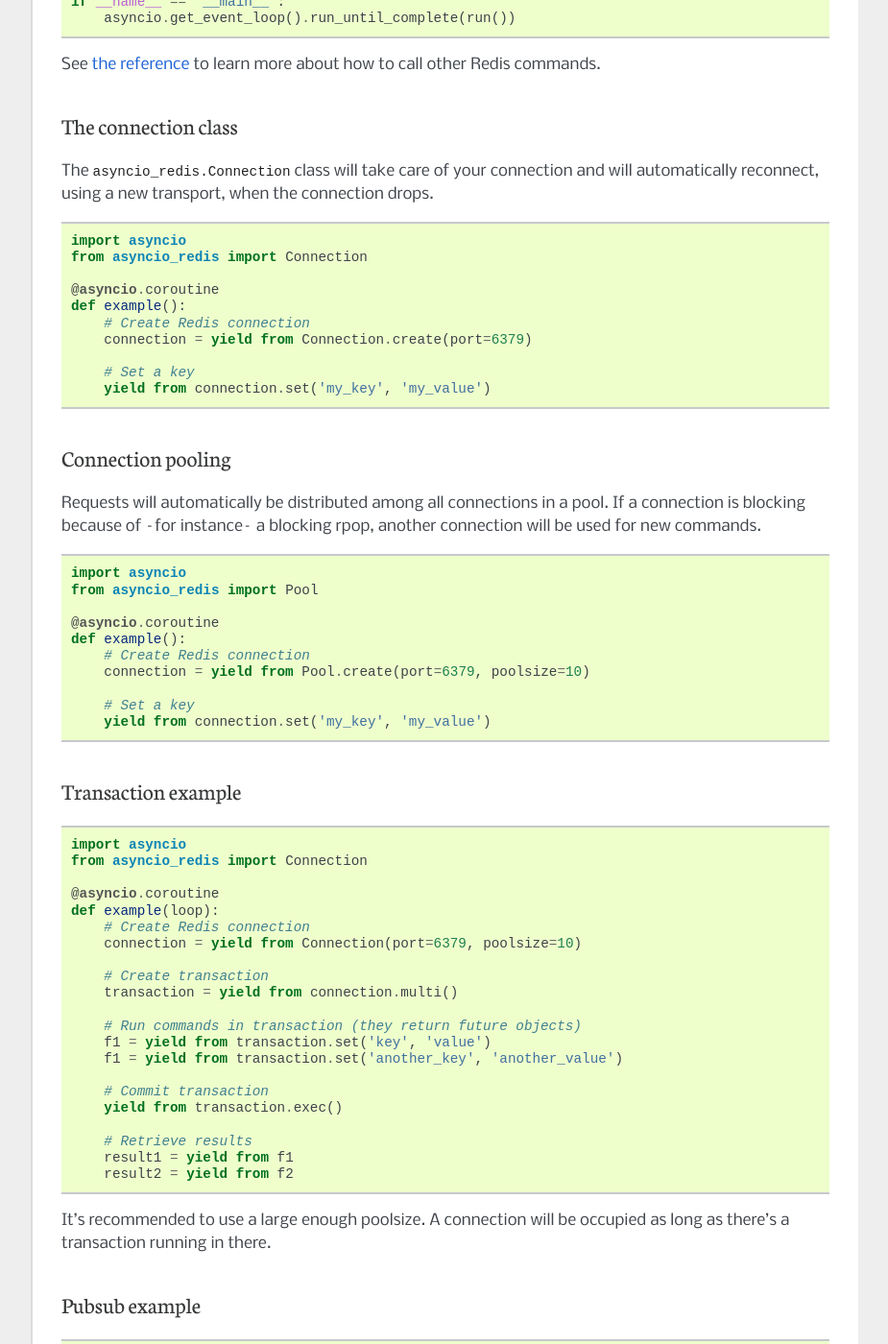
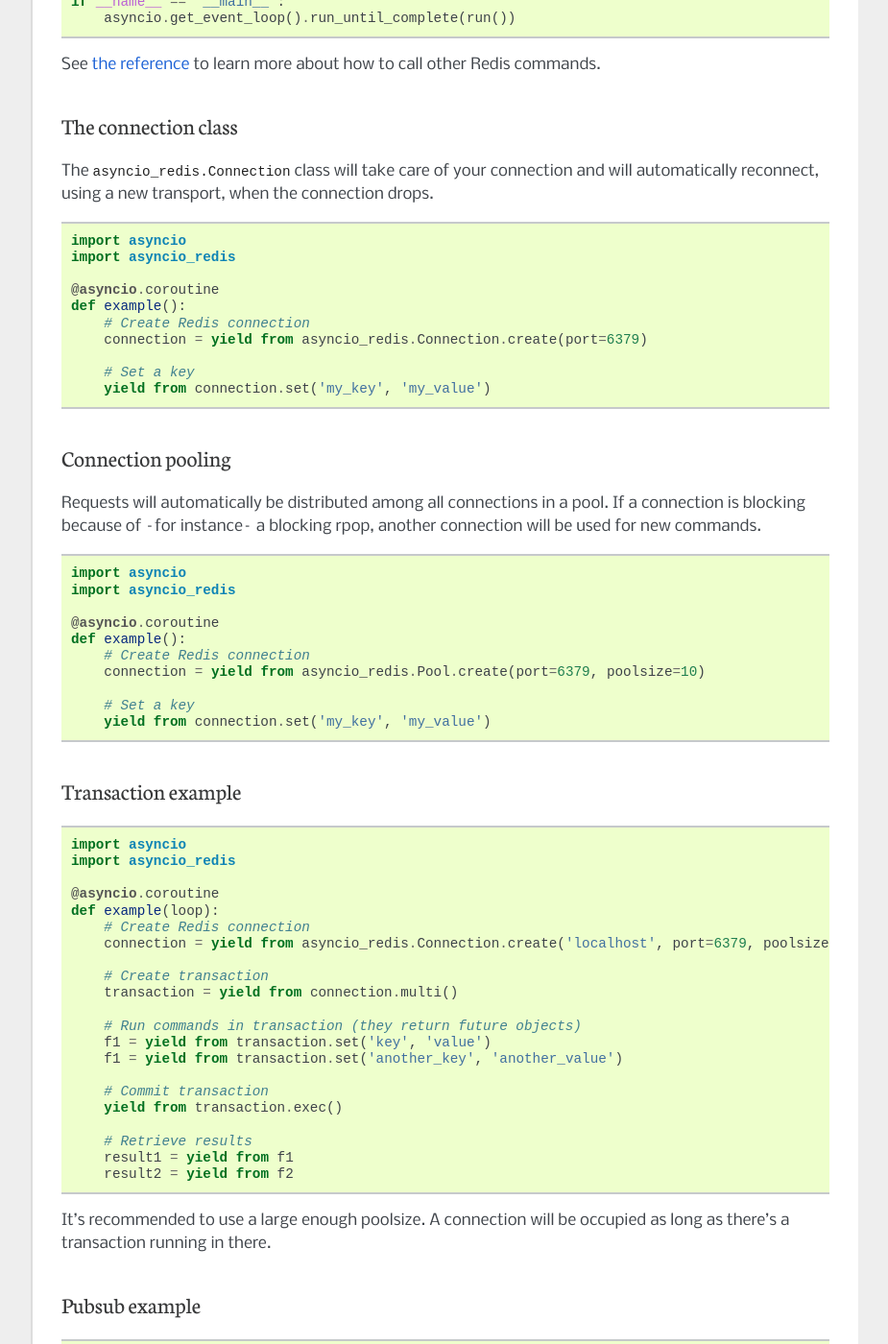
Before and after one commit to jonathanslenders/asyncio-redis, a Sphinx documentation site: the page built from docs/index.rst, in a window 1280 px wide and 1400 px high, scrolled down 913 px. Shown: the whole window at 96% size, without its empty margins (198-1123 px from the left). Built offline with Sphinx 7.4.7, drawn with Linux system fonts in a browser that asks for light colours; some of the changed text lies outside the part shown.

Commit message:
Improved documentation.

```diff
--- a/docs/index.rst
+++ b/docs/index.rst
@@ -35,12 +35,12 @@
 ::
 
     import asyncio
-    from asyncio_redis import Connection
+    import asyncio_redis
 
     @asyncio.coroutine
     def run():
         # Create Redis connection
-        connection = yield from Connection.create(port=6379, poolsize=10)
+        connection = yield from asyncio_redis.Connection.create(port=6379, poolsize=10)
 
         # Set a key
         yield from connection.set(u'my_key', u'my_value')
@@ -66,12 +66,12 @@
 .. code:: python
 
     import asyncio
-    from asyncio_redis import Connection
+    import asyncio_redis
 
     @asyncio.coroutine
     def example():
         # Create Redis connection
-        connection = yield from Connection.create(port=6379)
+        connection = yield from asyncio_redis.Connection.create(port=6379)
 
         # Set a key
         yield from connection.set('my_key', 'my_value')
@@ -88,12 +88,12 @@
 .. code:: python
 
     import asyncio
-    from asyncio_redis import Pool
+    import asyncio_redis
 
     @asyncio.coroutine
     def example():
         # Create Redis connection
-        connection = yield from Pool.create(port=6379, poolsize=10)
+        connection = yield from asyncio_redis.Pool.create(port=6379, poolsize=10)
 
         # Set a key
         yield from connection.set('my_key', 'my_value')
@@ -105,12 +105,12 @@
 .. code:: python
 
     import asyncio
-    from asyncio_redis import Connection
+    import asyncio_redis
 
     @asyncio.coroutine
     def example(loop):
         # Create Redis connection
-        connection = yield from Connection(port=6379, poolsize=10)
+        connection = yield from asyncio_redis.Connection.create('localhost', port=6379, poolsize=10)
 
         # Create transaction
         transaction = yield from connection.multi()
@@ -137,12 +137,12 @@
 .. code:: python
 
     import asyncio
-    from asyncio_redis import Connection
+    import asyncio_redis
 
     @asyncio.coroutine
     def example():
         # Create connection (you can also use Connection.create)
-        connection = yield from Connection.create('localhost', 6379)
+        connection = yield from asyncio_redis.Connection.create('localhost', 6379)
 
         # Create subscriber.
         subscriber = yield from connection.start_subscribe()
```
Also changed, not shown: README.rst (+10 -10 lines).
